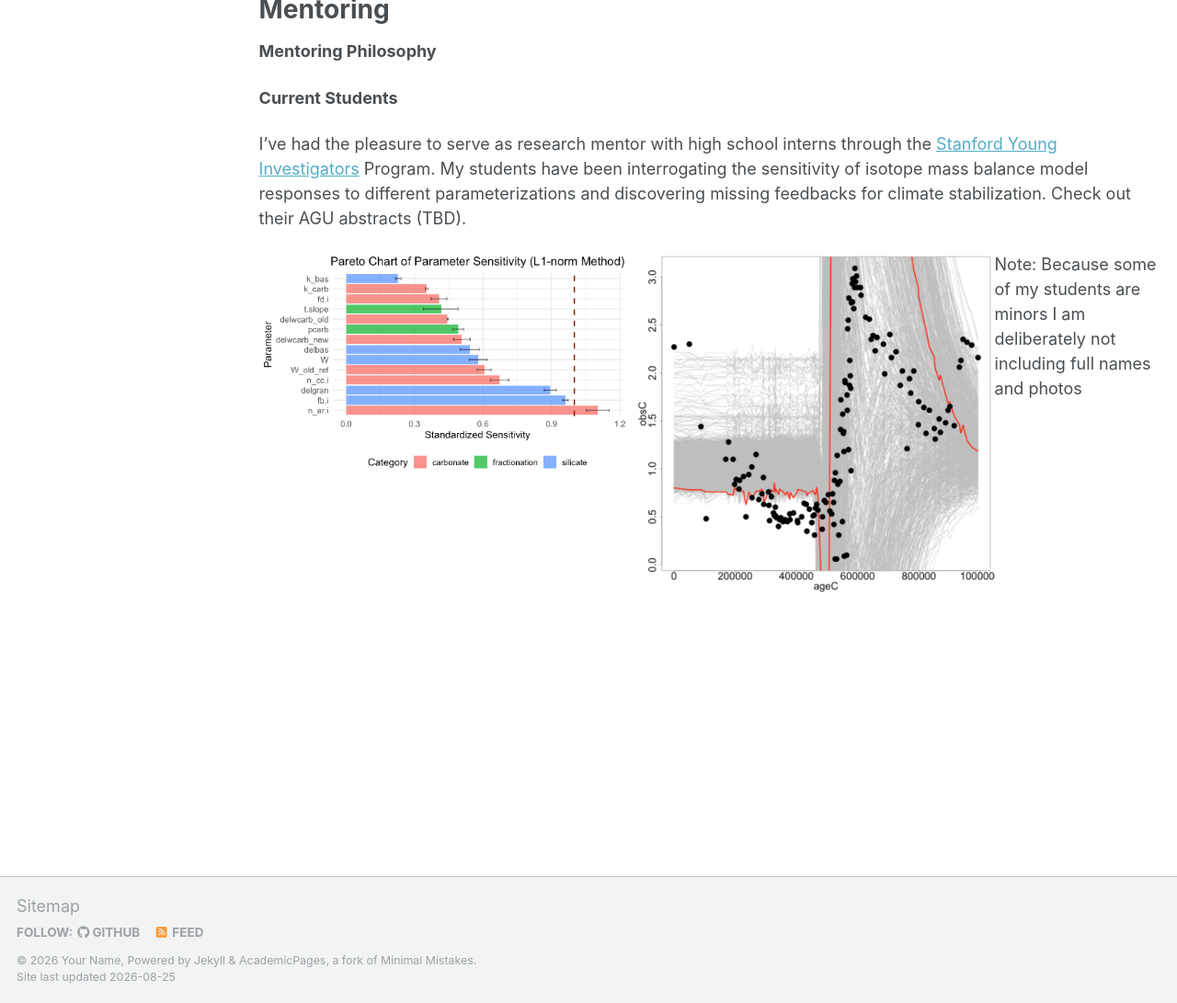
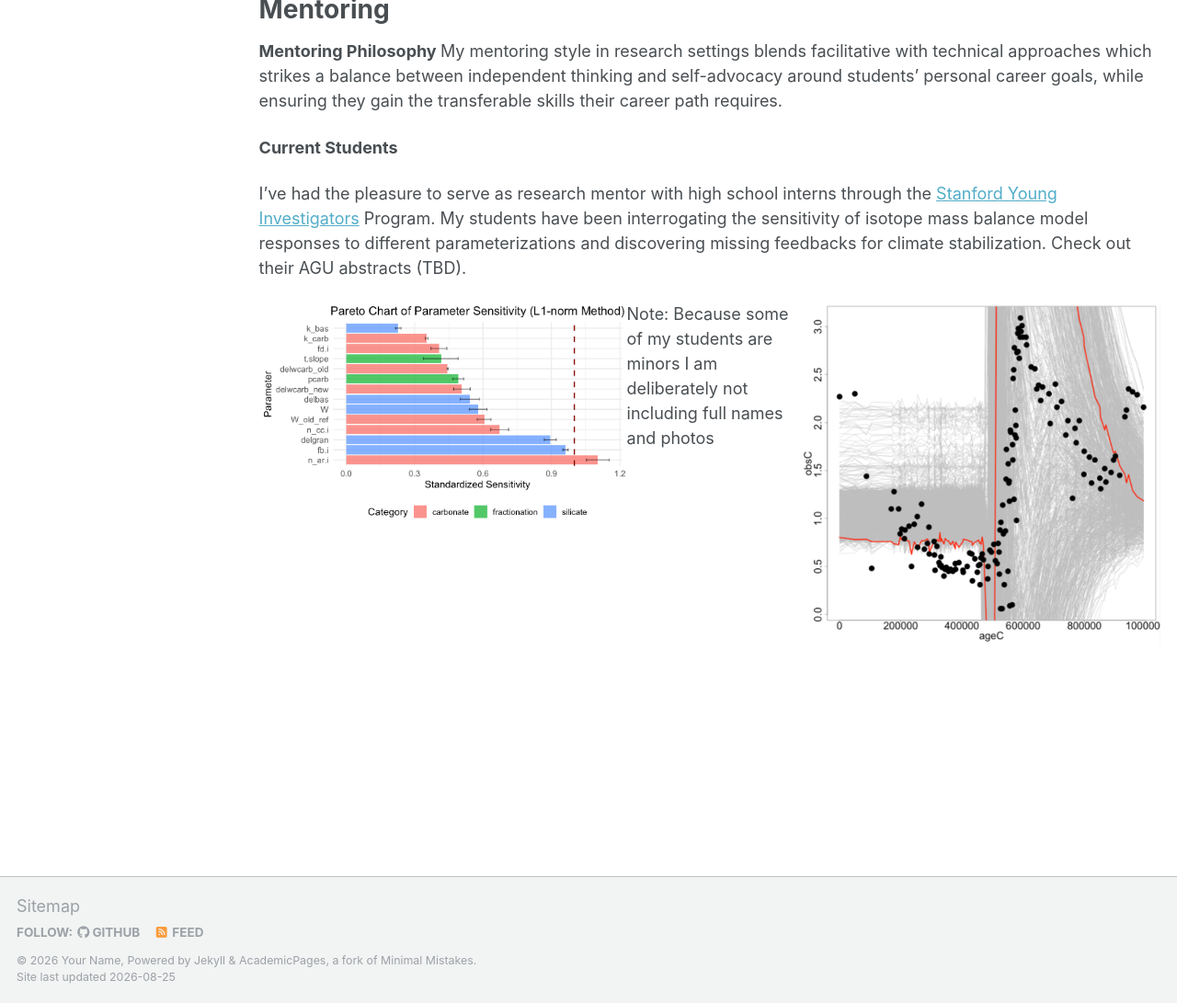
Before and after one commit to aprow620/aprow620.github.io, a Jekyll site: the page built from _pages/mentoring.md, in a window 1280 px wide and 1294 px high, cut to the strip 203-1294 px from the top of the window. Shown: the whole strip at 92% size. Built offline with Jekyll 4.4.1, drawn with Linux system fonts in a browser that asks for light colours.

Commit message:
Revise mentoring philosophy and image placement
Updated mentoring philosophy and adjusted image alignment.

```diff
--- a/_pages/mentoring.md
+++ b/_pages/mentoring.md
@@ -5,14 +5,13 @@ permalink: /mentoring/
 author_profile: true
 ---
 <b> Mentoring Philosophy </b>
-
-
+My mentoring style in research settings blends facilitative with technical approaches which strikes a balance between independent thinking and self-advocacy around students' personal career goals, while ensuring they gain the transferable skills their career path requires.
 
 <b> Current Students </b>
 
 I've had the pleasure to serve as research mentor with high school interns through the <a href="https://sustainability.stanford.edu/admissions-education/k-12-outreach/young-investigators">Stanford Young Investigators</a> Program. My students have been interrogating the sensitivity of isotope mass balance model responses to different parameterizations and discovering missing feedbacks for climate stabilization. Check out their AGU abstracts (TBD).
 
 <img style="float: left;" src="../images/sensitivity.png" alt="drawing" width="400"/>
-<img style="float: left;" src="../images/feedbacks.png" alt="drawing" width="400"/>
+<img style="float: right;" src="../images/feedbacks.png" alt="drawing" width="400"/>
 
 Note: Because some of my students are minors I am deliberately not including full names and photos
```
